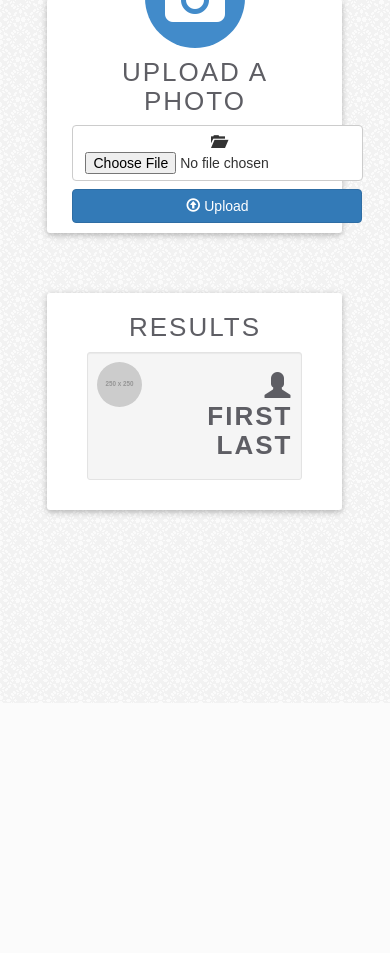
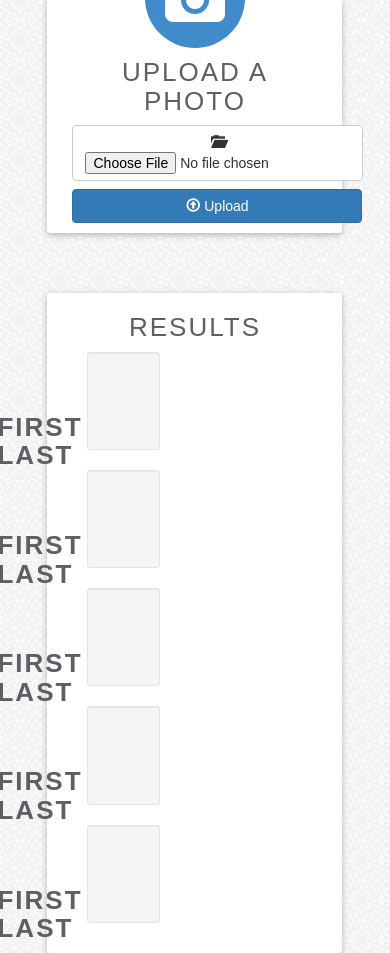
Before and after one commit to CheriPai/CS599_Project, a Flask app: page / in a window 390 px wide. Shown: the part 141-1094 px from the top of the page. Before the commit the page ends 658 px from the top, so only its background shows below. Run offline with Flask 2, Linux system fonts and the light colour scheme; grey boxes labelled with a size stand in for pictures from a placeholder-image service; some libraries are stand-ins or nearby versions.

Commit message:
Add results list

```diff
--- a/server/static/css/style.css
+++ b/server/static/css/style.css
@@ -59,3 +59,8 @@
     margin-top: 8px;
     background-color: #428bca;
 }
+.celeb-name {
+    position: relative;
+    left: -100px;
+    top: 40px;
+}
--- a/server/templates/index.html
+++ b/server/templates/index.html
@@ -44,15 +44,80 @@
 
                             <div class="container">
                                 <div class="row">
-                                    <div class="col-xs-12 col-sm-5 col-md-5">
+                                    <div class="col-xs-5">
                                         <div class="well well-sm">
                                             <div class="row">
                                               <div class="col-xs-4">
                                                 <img src="http://placehold.it/250" alt="" class="img-circle img-responsive" />
                                               </div>
                                               <div class="col-xs-8">
-                                                <h4><i class="glyphicon glyphicon-user"></i> <strong>First Last</strong></h4>
+                                                <h4 class="celeb-name"><strong>First Last</strong></h4>
                                               </div>
+                                            </div>
+                                        </div>
+                                    </div>
+                                </div>
+                            </div>
+                            <div class="container">
+                                <div class="row">
+                                    <div class="col-xs-5">
+                                        <div class="well well-sm">
+                                            <div class="row">
+                                              <div class="col-xs-4">
+                                                <img src="http://placehold.it/250" alt="" class="img-circle img-responsive" />
+                                              </div>
+                                              <div class="col-xs-8">
+                                                <h4 class="celeb-name"><strong>First Last</strong></h4>
+                                              </div>
+                                            </div>
+                                        </div>
+                                    </div>
+                                </div>
+                            </div>
+                            <div class="container">
+                                <div class="row">
+                                    <div class="col-xs-5">
+                                        <div class="well well-sm">
+                                            <div class="row">
+                                              <div class="col-xs-4">
+                                                <img src="http://placehold.it/250" alt="" class="img-circle img-responsive" />
+                                              </div>
+                                              <div class="col-xs-8">
+                                                <h4 class="celeb-name"><strong>First Last</strong></h4>
+                                              </div>
+                                            </div>
+                                        </div>
+                                    </div>
+                                </div>
+                            </div>
+                            <div class="container">
+                                <div class="row">
+                                    <div class="col-xs-5">
+                                        <div class="well well-sm">
+                                            <div class="row">
+                                              <div class="col-xs-4">
+                                                <img src="http://placehold.it/250" alt="" class="img-circle img-responsive" />
+                                              </div>
+                                              <div class="col-xs-8">
+                                                <h4 class="celeb-name"><strong>First Last</strong></h4>
+                                              </div>
+                                            </div>
+                                        </div>
+                                    </div>
+                                </div>
+                            </div>
+                            <div class="container">
+                                <div class="row">
+                                    <div class="col-xs-5">
+                                        <div class="well well-sm">
+                                            <div class="row">
+                                              <div class="col-xs-4">
+                                                <img src="http://placehold.it/250" alt="" class="img-circle img-responsive" />
+                                              </div>
+                                              <div class="col-xs-8">
+                                                <h4 class="celeb-name"><strong>First Last</strong></h4>
+                                              </div>
+                                            </div>
                                         </div>
                                     </div>
                                 </div>
```
